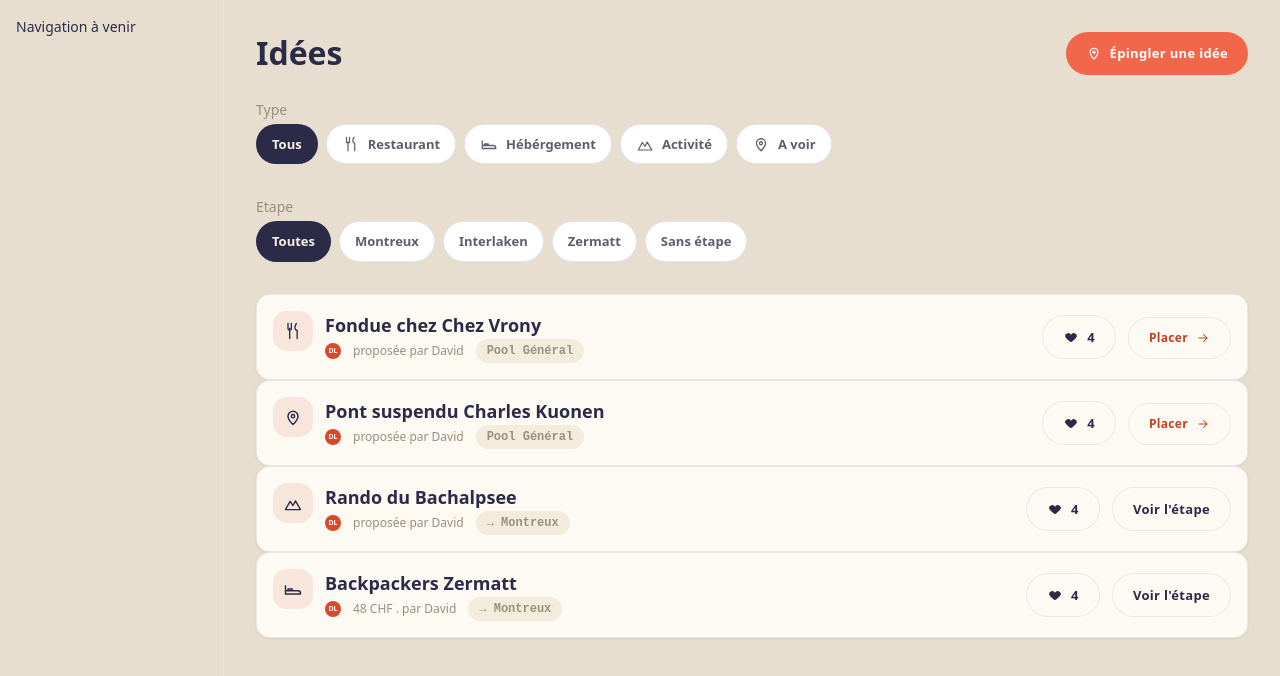
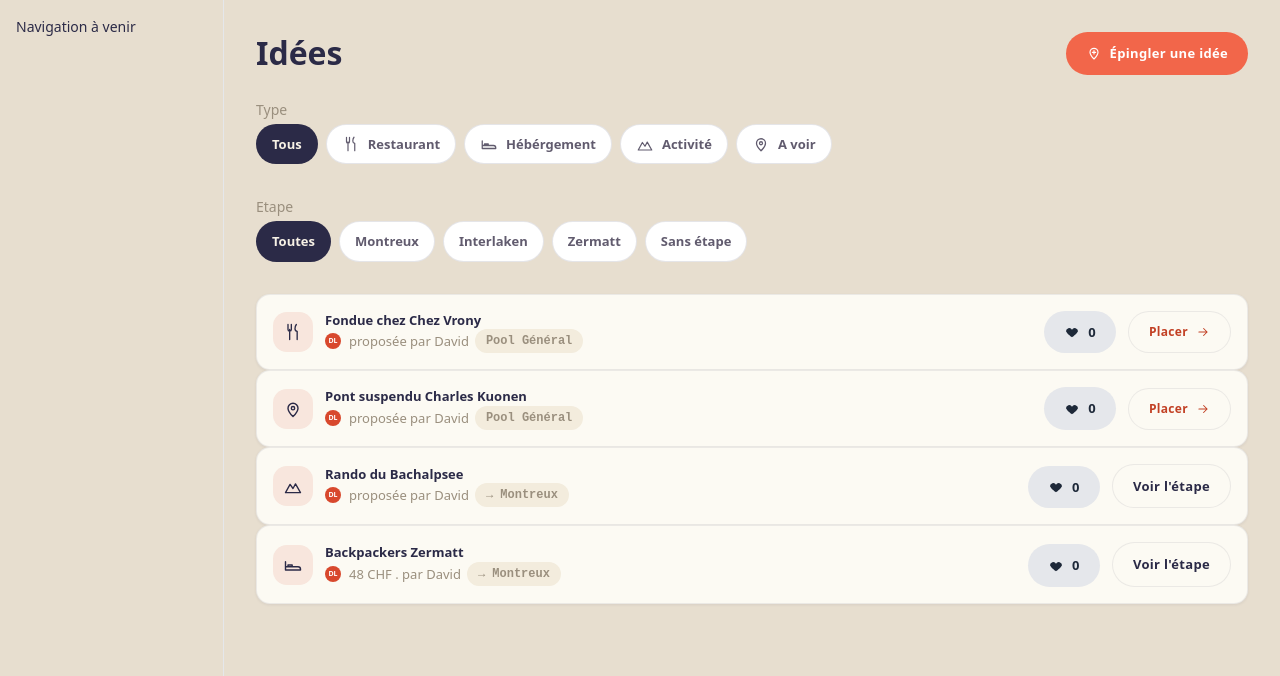
Before and after one commit to Blueton23/Transcendence, a React (Vite) app in the folder srcs/frontend/: page /trip/1/idea in a window 1280 px wide. Shown: the top 676 px of the page. Built offline with nearby package versions, Linux system fonts and the light colour scheme.

Commit message:
add ideacard

```diff
--- a/srcs/frontend/src/features/idea/components/IdeaCard.tsx
+++ b/srcs/frontend/src/features/idea/components/IdeaCard.tsx
@@ -1,8 +1,9 @@
 import type { Idea, IdeaType } from "../types";
+import { VoteButton } from "../../../features/idea/components/VoteButton";
+import { StepButton } from "../../../features/idea/components/StepButton";
 import Card from "../../../shared/ui/Card";
 import Icon from "../../../shared/ui/Icon";
 import Heading from "../../../shared/ui/Heading";
-import Button from "../../../shared/ui/Button";
 import Text from "../../../shared/ui/Text";
 import Avatar from "../../../shared/ui/Avatar";
 import Tag from "../../../shared/ui/Tag";
@@ -13,6 +14,7 @@ export interface IdeaCardProps {
   proposerName: string;
   proposerInitials: string;
   voteCount: number;
+  voted: boolean;
   stepName: string;
   onPlace?: () => void;
   onView?: () => void;
@@ -31,43 +33,6 @@ const ideaIcons = {
 
 /*----------------------------------------------------------------------------------*/
 
-// Fonction pour le bouton de droite, le coeur de vote
-function voteButton(voteCount: number, onVote?: () => void) {
-  return (
-    <Button variant="outline" onClick={onVote} className="!px-3 !py-2 !text-xs sm:!px-5 sm:!py-3 sm:!text-sm" >
-      {<Icon name="heart-f" size={16} />}
-      {voteCount}
-    </Button>
-  );
-}
-
-// Fonction pour le bouton de droite "A placer" / "Voir l'étape"
-function stepButton(stepId: number | null, onPlace?: () => void, onView?: () => void) {
-  if (stepId === null) {
-    return (
-      <Button variant="outline" onClick={onPlace} className="!px-3 !py-2 !text-xs sm:!px-5 sm:!py-3 sm:!text-sm">
-        <span className="text-xs text-error" >
-          Placer
-        </span>
-        <Icon name="arrow" size={14} className="text-error" />
-      </Button>
-    );
-  }
-
-  return <Button variant="outline" onClick={onView} className="!px-3 !py-2 !text-xs sm:!px-5 sm:!py-3 sm:!text-sm" >Voir l'étape</Button>;
-}
-
-/*----------------------------------------------------------------------------------*/
-
-// Fonction pour la partie gauche, défini si pool générale ou une étape a afficher
-function stepLabel(stepId: number | null, stepName: string) {
-  if (stepId === null) {
-    return <Tag tone="muted">Pool Général</Tag>;
-  }
-
-  return <Tag tone="muted">{`→ ${stepName}`}</Tag>;
-}
-
 // Fonction pour la partie gauche, si c'est un hébérgement , écrit "le prix" / "proposé par"
 // Si c'est un autre type, met le logo "initiale" / "proposé par"
 function secondaryInfo(
@@ -78,12 +43,12 @@ function secondaryInfo(
 ) {
   if (ideaType === "accommodation" && pricePerNight !== null) {
     return (
-      <div className="flex items-center gap-3">
+      <div className="flex items-center gap-2 sm:gap-2">
         <Avatar size="xs" color="2">
           {proposerInitials}
         </Avatar>
 
-        <Text tone="muted" size="sm">
+        <Text tone="muted" size="sm" className="text-xs sm:text-sm">
           {pricePerNight} CHF . par {proposerName}
         </Text>
       </div>
@@ -91,16 +56,29 @@ function secondaryInfo(
   }
 
   return (
-    <div className="flex items-center gap-3">
+    <div className="flex items-center gap-2 sm:gap-2">
       <Avatar size="xs" color="2">
         {proposerInitials}
       </Avatar>
 
-      <Text tone="muted" size="sm">
+      <Text tone="muted" size="sm" className="text-xs sm:text-sm">
         proposée par {proposerName}
       </Text>
     </div>
   );
+}
+
+// Fonction pour la partie gauche, défini si pool générale ou une étape a afficher
+function stepLabel(stepId: number | null, stepName: string) {
+  if (stepId === null) {
+    return (
+      <Tag tone="muted" className="text-xs">
+        Pool Général
+      </Tag>
+    );
+  }
+
+  return <Tag tone="muted" className="text-xs">{`→ ${stepName}`}</Tag>;
 }
 
 /*----------------------------------------------------------------------------------*/
@@ -111,6 +89,7 @@ export function IdeaCard({
   proposerName,
   proposerInitials,
   voteCount,
+  voted,
   stepName,
   onPlace,
   onView,
@@ -118,18 +97,22 @@ export function IdeaCard({
 }: IdeaCardProps) {
   return (
     <Card>
-      <div className="flex flex-row sm:flex-row sm:items-center sm:justify-between">
-        <div className="flex min-w-0 flex-1 items-start gap-2 sm:gap-3">
-          <div className="flex h-8 w-8 shrink-0 items-center justify-center rounded-md bg-error-bg sm:h-10 sm:w-10">
+      <div className="flex flex-row sm:items-center sm:justify-between">
+        <div className="flex min-w-0 flex-1 items-start gap-2 sm:items-center sm:gap-3">
+          <div className="flex size-8 shrink-0 items-center justify-center rounded-md bg-error-bg sm:size-10">
             <Icon name={ideaIcons[idea.type]} />
           </div>
 
-          <div className="flex min-w-0 flex-1 flex-col whitespace-nowrap">
-            <Heading level={3} size="sm" className="whitespace-nowrap">
+          <div className="flex min-w-0 flex-1 flex-col">
+            <Heading
+              level={3}
+              size="sm"
+              className="truncate !text-xs whitespace-nowrap sm:!text-sm"
+            >
               {idea.title}
             </Heading>
 
-            <div className="flex items-center gap-3">
+            <div className="flex min-w-0 flex-col items-start gap-1 sm:flex-row sm:items-center sm:gap-1.5">
               {secondaryInfo(
                 idea.type,
                 idea.price_per_night,
@@ -141,9 +124,9 @@ export function IdeaCard({
           </div>
         </div>
 
-        <div className="flex flex-col shrink-0 items-end justify-end whitespace-nowrap gap-2 sm:flex-row sm:gap-3">
-          {voteButton(voteCount, onVote)}
-          {stepButton(idea.step_id, onPlace, onView)}
+        <div className="flex shrink-0 flex-col items-end justify-end gap-2 whitespace-nowrap sm:flex-row sm:gap-3">
+          <VoteButton voteCount={voteCount} voted={voted} onVote={onVote} />
+          <StepButton stepId={idea.step_id} onPlace={onPlace} onView={onView} />
         </div>
       </div>
     </Card>
@@ -188,6 +171,24 @@ gap-3          = espace entre éléments
 shrink-0       = ne pas rétrécir
 min-w-0        = autoriser à rétrécir
 
+className="px-8 pt-8" espace en haut
+px-8 pb-8
+
+
+pr-8  → padding-right
+pl-8  → padding-left
+px-8  → padding gauche + droite
+
+mr-8  → margin-right
+ml-8  → margin-left
+mx-8  → margin gauche + droite
+mb-8  en dessous
+
+
+
+const numbers = [1, 2, 3, 4, 5];
+ideas.filter((idea) => idea.type === "restaurant");
+
 
 
 
--- /dev/null
+++ b/srcs/frontend/src/features/idea/components/StepButton.tsx
@@ -0,0 +1,33 @@
+import Button from "../../../shared/ui/Button";
+import Icon from "../../../shared/ui/Icon";
+
+interface StepButtonProps {
+  stepId: number | null;
+  onPlace?: () => void;
+  onView?: () => void;
+}
+
+export function StepButton({ stepId, onPlace, onView }: StepButtonProps) {
+  if (stepId === null) {
+    return (
+      <Button
+        variant="outline"
+        onClick={onPlace}
+        className="!px-3 !py-2 !text-xs sm:!px-5 sm:!py-3 sm:!text-sm"
+      >
+        <span className="text-xs text-error">Placer</span>
+        <Icon name="arrow" size={14} className="text-error" />
+      </Button>
+    );
+  }
+
+  return (
+    <Button
+      variant="outline"
+      onClick={onView}
+      className="!px-3 !py-2 !text-xs sm:!px-5 sm:!py-3 sm:!text-sm"
+    >
+      Voir l'étape
+    </Button>
+  );
+}
--- /dev/null
+++ b/srcs/frontend/src/features/idea/components/VoteButton.tsx
@@ -0,0 +1,21 @@
+import Button from "../../../shared/ui/Button";
+import Icon from "../../../shared/ui/Icon";
+
+interface VoteButtonProps {
+  voteCount: number;
+  voted: boolean;
+  onVote: () => void;
+}
+
+export function VoteButton({ voteCount, voted, onVote }: VoteButtonProps) {
+  return (
+    <Button
+      variant={voted ? "primary" : "gray"}
+      onClick={onVote}
+      className="!px-3 !py-2 !text-xs sm:!px-5 sm:!py-3 sm:!text-sm"
+    >
+      {<Icon name="heart-f" size={16} />}
+      {voteCount}
+    </Button>
+  );
+}
--- a/srcs/frontend/src/features/idea/types.ts
+++ b/srcs/frontend/src/features/idea/types.ts
@@ -1,4 +1,5 @@
-export type IdeaType = "restaurant" | "accommodation" | "activity" | "sightseeing";
+export type IdeaType =
+  "restaurant" | "accommodation" | "activity" | "sightseeing";
 export type IdeaStatus = "proposed" | "selected" | "reserved";
 
 export interface Idea {
--- a/srcs/frontend/src/pages/IdeasPage.tsx
+++ b/srcs/frontend/src/pages/IdeasPage.tsx
@@ -49,7 +49,6 @@ function filterIdeas(
 
 // Fonction principale pour la page idée
 export function IdeasPage() {
-
   const ideas = useIdeas();
 
   const [typeActiveFilter, setTypeActiveFilter] = useState<IdeaFilter>("all");
@@ -148,7 +147,8 @@ export function IdeasPage() {
           idea={idea}
           proposerName="David"
           proposerInitials="DL"
-          voteCount={4}
+          voteCount={0}
+          voted={false}
           stepName="Montreux"
         />
       ))}
--- a/srcs/frontend/src/shared/ui/Button.tsx
+++ b/srcs/frontend/src/shared/ui/Button.tsx
@@ -1,6 +1,6 @@
 import type { ReactNode, ButtonHTMLAttributes } from "react";
 
-type ButtonVariant = "primary" | "dark" | "outline" | "danger";
+type ButtonVariant = "primary" | "dark" | "outline" | "danger" | "gray";
 
 interface ButtonProps extends ButtonHTMLAttributes<HTMLButtonElement> {
   children: ReactNode;
@@ -13,6 +13,7 @@ const variantStyles = {
   dark: "bg-brand-dark text-inverse",
   outline: "bg-surface border border-border text-text",
   danger: "bg-error text-inverse border-transparent",
+  gray: "bg-gray-200 text-gray-800",
 };
 
 const baseStyle =
```
Also changed, not shown: srcs/frontend/src/app/Navigation.tsx (+1 -6 lines), srcs/frontend/src/app/AppLayout.tsx (line endings or trailing spaces).
